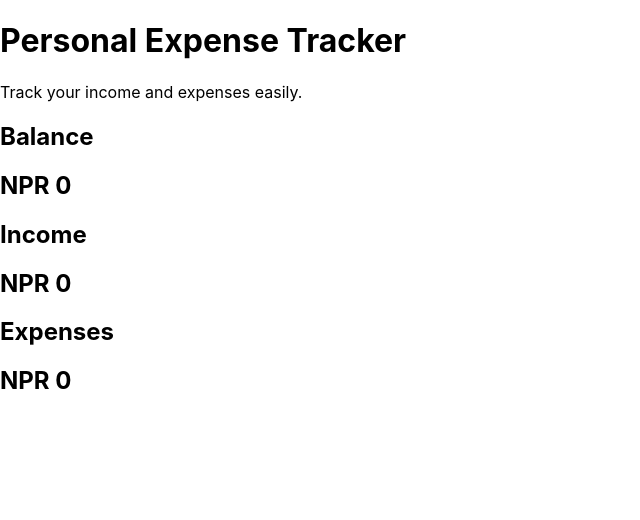
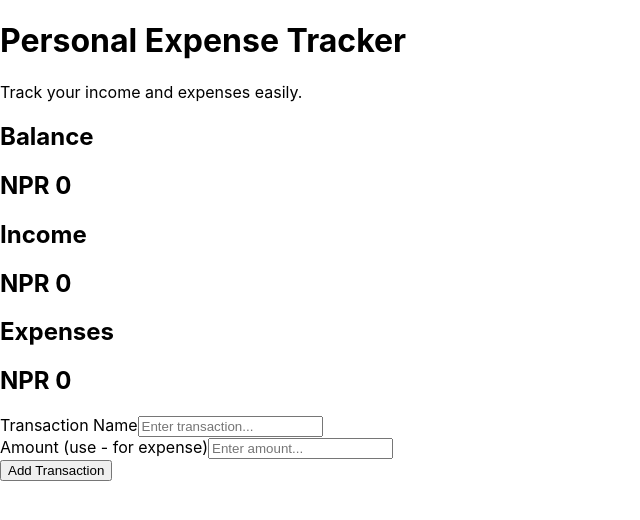
Before and after one commit to bishestaghale/personal-expense-tracker, a React (Create React App) app: page / in a window 1280 px wide. Shown: the top 520 px of the page, without its empty margins (0-640 px from the left). Built offline with nearby package versions, Linux system fonts and the light colour scheme.

Commit message:
Commit 3: Add Transaction Form component

```diff
--- a/src/App.jsx
+++ b/src/App.jsx
@@ -1,8 +1,16 @@
+import { useState } from "react";
+import TransactionForm from "./Components/TransactionForm";
+
 function App() {
+  const [transactions, setTransactions] = useState([]);
+
+  const addTransaction = (transaction) => {
+    setTransactions([...transactions, transaction]);
+  };
+
   return (
     <div>
       <h1>Personal Expense Tracker</h1>
-
       <p>Track your income and expenses easily.</p>
 
       <div>
@@ -19,6 +27,18 @@ function App() {
         <h2>Expenses</h2>
         <h2>NPR 0</h2>
       </div>
+
+      {/* New Transaction Form */}
+      <TransactionForm onAddTransaction={addTransaction} />
+
+      {/* Debug: show transactions */}
+      <ul>
+        {transactions.map((t) => (
+          <li key={t.id}>
+            {t.text} : {t.amount}
+          </li>
+        ))}
+      </ul>
     </div>
   );
 }
--- a/src/Components/TransactionForm.jsx
+++ b/src/Components/TransactionForm.jsx
@@ -0,0 +1,54 @@
+import { useState } from "react";
+
+function TransactionForm({ onAddTransaction }) {
+  const [text, setText] = useState("");
+  const [amount, setAmount] = useState("");
+
+  const handleSubmit = (e) => {
+    e.preventDefault();
+
+    if (!text || !amount) {
+      alert("Please enter both text and amount");
+      return;
+    }
+
+    const newTransaction = {
+      id: Date.now(),
+      text,
+      amount: parseFloat(amount),
+    };
+
+    onAddTransaction(newTransaction);
+
+    setText("");
+    setAmount("");
+  };
+
+  return (
+    <form onSubmit={handleSubmit}>
+      <div>
+        <label>Transaction Name</label>
+        <input
+          type="text"
+          value={text}
+          onChange={(e) => setText(e.target.value)}
+          placeholder="Enter transaction..."
+        />
+      </div>
+
+      <div>
+        <label>Amount (use - for expense)</label>
+        <input
+          type="number"
+          value={amount}
+          onChange={(e) => setAmount(e.target.value)}
+          placeholder="Enter amount..."
+        />
+      </div>
+
+      <button type="submit">Add Transaction</button>
+    </form>
+  );
+}
+
+export default TransactionForm;
```
